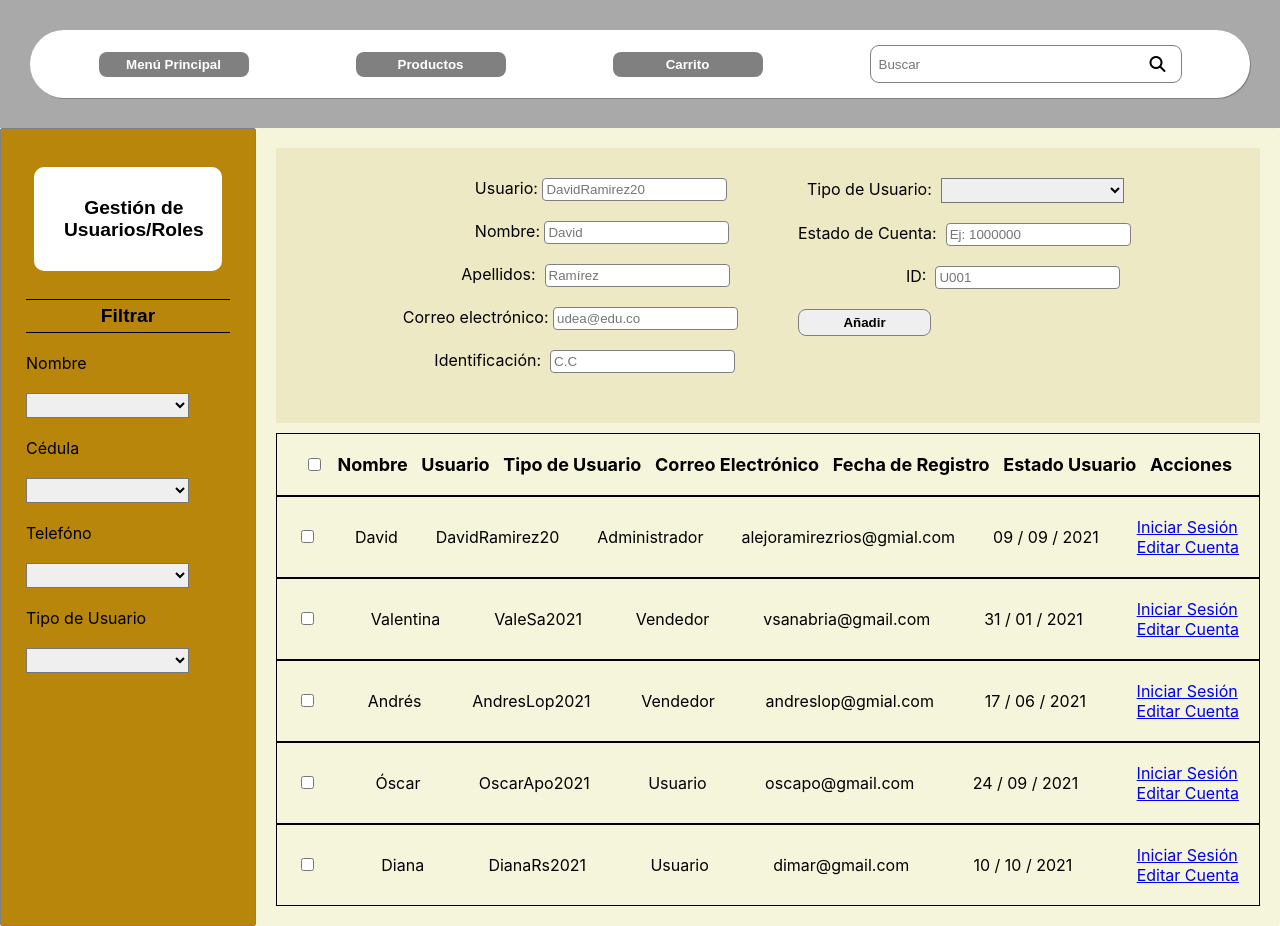
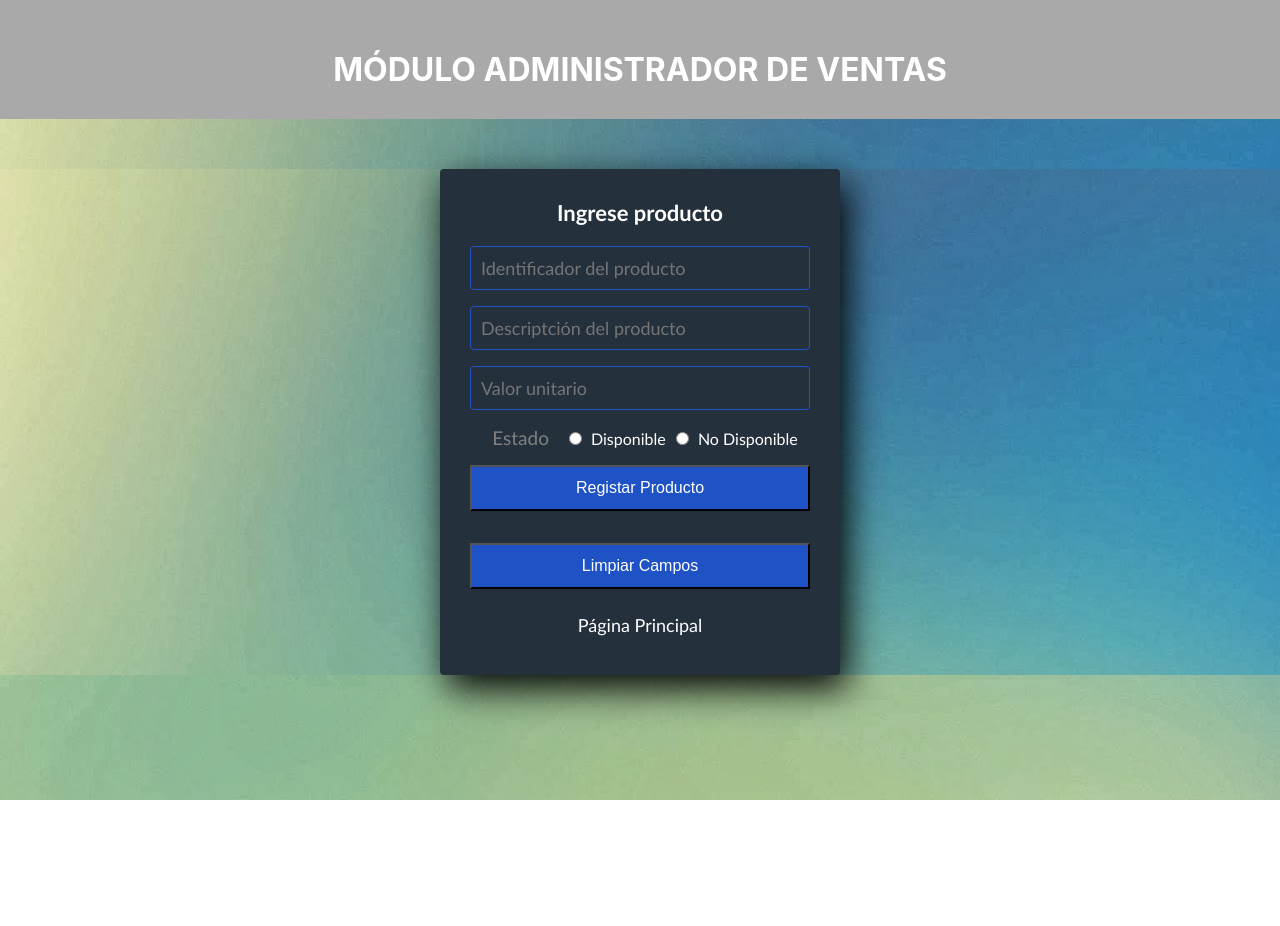
Before and after one commit to 10Daniel10/Proyecto_Ciclo3_Napster, a React (Create React App) app in the folder SistemaDeVentas/: page /registro_producto in a window 1280 px wide. After the commit the page ends 800 px from the top, so only its background shows below. Built offline with nearby package versions, Linux system fonts and the light colour scheme.

Commit message:
Integré interfaz registro_produto

```diff
--- a/SistemaDeVentas/src/App.jsx
+++ b/SistemaDeVentas/src/App.jsx
@@ -1,6 +1,7 @@
 import 'styles/style.css';
 import Index from 'pages';
 import EditAccount from 'pages/editAccount';
+import RegProd from 'pages/registro_producto';
 import {BrowserRouter as Router, Switch, Route} from "react-router-dom";
 
 function App() {
@@ -10,6 +11,9 @@ function App() {
                 <Switch>
                     <Route path="/editaccount">
                         <EditAccount />
+                    </Route>
+                    <Route path="/registro_producto">
+                        <RegProd/>
                     </Route>
                     <Route path="/">
                         <Index />
--- a/SistemaDeVentas/src/pages/registro_producto.jsx
+++ b/SistemaDeVentas/src/pages/registro_producto.jsx
@@ -1,4 +1,5 @@
-import '../App.css';
+import '../styles/App.css';
+import '../Media/Background.jpg';
 
 function RegProd() {
     return (
--- a/SistemaDeVentas/src/styles/App.css
+++ b/SistemaDeVentas/src/styles/App.css
@@ -9,7 +9,7 @@
 }
 
 body {
-  background-image: url("./media/Background.jpg");
+  background-image: url("../Media/Background.jpg");
 }
 
 h1 {
```
Also changed, not shown: SistemaDeVentas/src/Media/Background.jpg (added).
